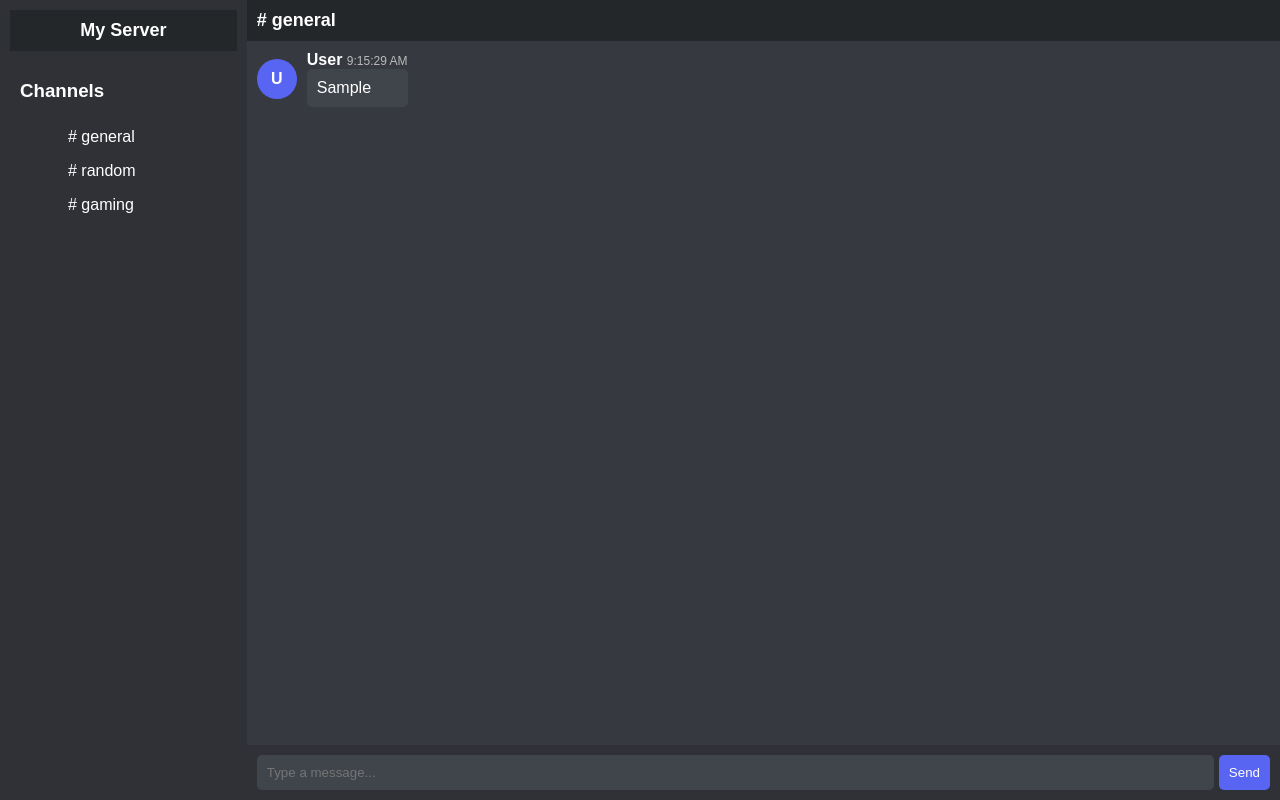
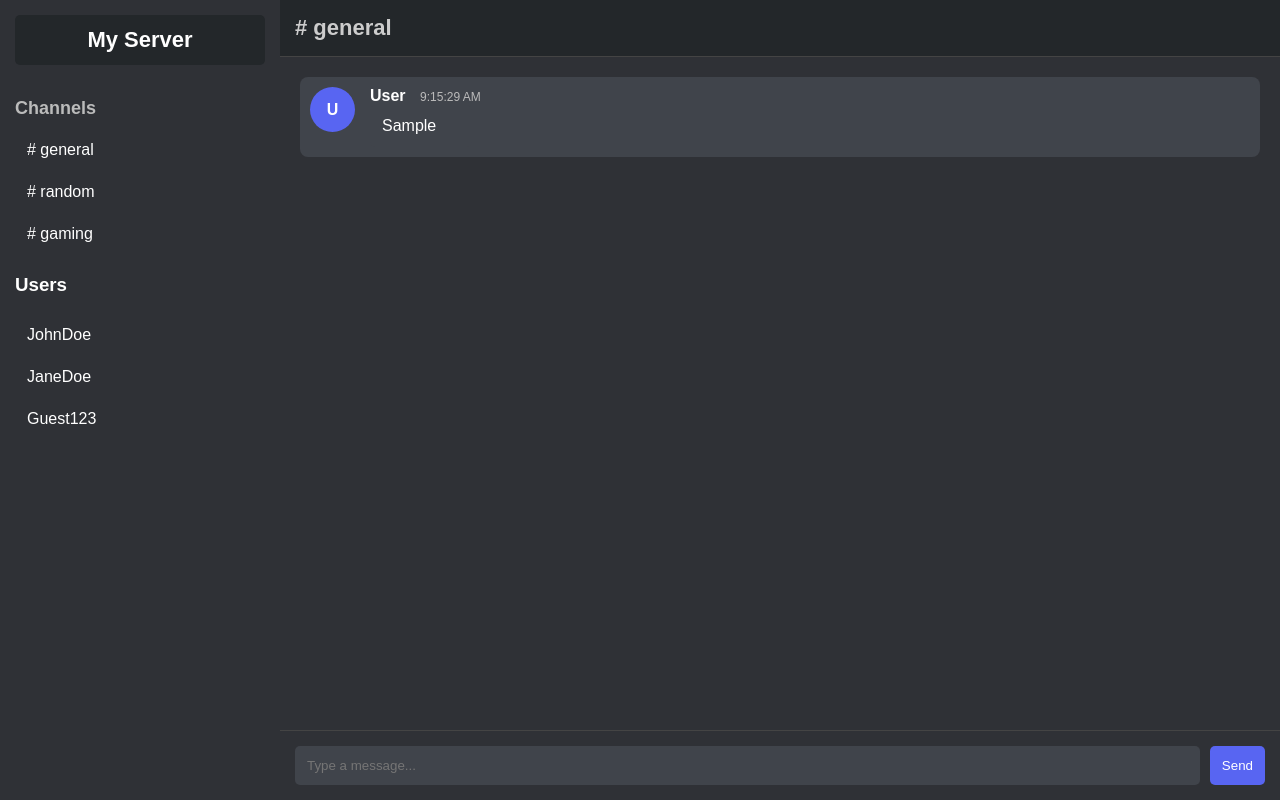
Before and after one commit to Sang0000022255/bot, a plain HTML site: page index.html in a window 1280 px wide. Both pictures are taken after typing "Sample" into the empty fields and a click on the button "Send". Drawn offline with Linux system fonts and the light colour scheme.

Commit message:
Update index.html

```diff
--- a/index.html
+++ b/index.html
@@ -5,22 +5,159 @@
     <meta name="viewport" content="width=device-width, initial-scale=1.0">
     <title>Discord Clone</title>
     <style>
-        body { display: flex; height: 100vh; margin: 0; font-family: Arial, sans-serif; background: #36393f; color: white; }
-        .sidebar { width: 18%; background: #2f3136; padding: 10px; display: flex; flex-direction: column; }
-        .server-name { font-size: 18px; font-weight: bold; padding: 10px; background: #23272a; text-align: center; }
-        .channels, .users { flex-grow: 1; padding: 10px; }
-        .channels li, .users li { list-style: none; padding: 8px; cursor: pointer; }
-        .channels li:hover, .users li:hover { background: #40444b; border-radius: 5px; }
-        .chat-container { width: 82%; display: flex; flex-direction: column; }
-        .chat-header { background: #23272a; padding: 10px; font-size: 18px; font-weight: bold; }
-        .messages { flex-grow: 1; padding: 10px; overflow-y: auto; }
-        .message { display: flex; align-items: center; margin-bottom: 10px; }
-        .avatar { width: 40px; height: 40px; border-radius: 50%; margin-right: 10px; background: #5865F2; display: flex; align-items: center; justify-content: center; font-weight: bold; }
-        .msg-content { background: #40444b; padding: 10px; border-radius: 5px; }
-        .input-container { display: flex; padding: 10px; background: #2f3136; }
-        input { flex-grow: 1; padding: 10px; border: none; border-radius: 5px; background: #40444b; color: white; }
-        button { padding: 10px; border: none; border-radius: 5px; background: #5865F2; color: white; margin-left: 5px; cursor: pointer; }
-        button:hover { background: #4752c4; }
+        body {
+            display: flex;
+            height: 100vh;
+            margin: 0;
+            font-family: Arial, sans-serif;
+            background: #36393f;
+            color: white;
+        }
+
+        .sidebar {
+            width: 20%;
+            background: #2f3136;
+            padding: 15px;
+            display: flex;
+            flex-direction: column;
+            box-shadow: 3px 0 10px rgba(0, 0, 0, 0.5);
+        }
+
+        .server-name {
+            font-size: 22px;
+            font-weight: bold;
+            padding: 12px;
+            background: #23272a;
+            text-align: center;
+            border-radius: 5px;
+            margin-bottom: 15px;
+        }
+
+        .channels h3 {
+            font-size: 18px;
+            margin-bottom: 10px;
+            color: #bbb;
+        }
+
+        .channels ul {
+            padding: 0;
+        }
+
+        .channels li, .users li {
+            list-style: none;
+            padding: 12px;
+            cursor: pointer;
+            border-radius: 5px;
+            transition: background 0.3s ease;
+        }
+
+        .channels li:hover, .users li:hover {
+            background: #40444b;
+        }
+
+        .chat-container {
+            width: 80%;
+            display: flex;
+            flex-direction: column;
+        }
+
+        .chat-header {
+            background: #23272a;
+            padding: 15px;
+            font-size: 22px;
+            font-weight: bold;
+            color: #ccc;
+            border-bottom: 1px solid #444;
+        }
+
+        .messages {
+            flex-grow: 1;
+            padding: 20px;
+            overflow-y: auto;
+            background: #2f3136;
+        }
+
+        .message {
+            display: flex;
+            align-items: flex-start;
+            margin-bottom: 15px;
+            padding: 10px;
+            border-radius: 8px;
+            background: #40444b;
+            transition: background 0.3s ease;
+        }
+
+        .message:hover {
+            background: #4e5358;
+        }
+
+        .avatar {
+            width: 45px;
+            height: 45px;
+            border-radius: 50%;
+            background: #5865F2;
+            display: flex;
+            align-items: center;
+            justify-content: center;
+            font-weight: bold;
+            color: white;
+            margin-right: 15px;
+        }
+
+        .msg-content {
+            max-width: 70%;
+            padding: 12px;
+            background: #40444b;
+            border-radius: 5px;
+            word-wrap: break-word;
+        }
+
+        .input-container {
+            display: flex;
+            padding: 15px;
+            background: #2f3136;
+            border-top: 1px solid #444;
+        }
+
+        input {
+            flex-grow: 1;
+            padding: 12px;
+            border: none;
+            border-radius: 5px;
+            background: #40444b;
+            color: white;
+            margin-right: 10px;
+        }
+
+        input:focus {
+            outline: none;
+            background: #505556;
+        }
+
+        button {
+            padding: 12px;
+            border: none;
+            border-radius: 5px;
+            background: #5865F2;
+            color: white;
+            cursor: pointer;
+            transition: background 0.3s ease;
+        }
+
+        button:hover {
+            background: #4752c4;
+        }
+
+        .timestamp {
+            font-size: 12px;
+            color: #bbb;
+            margin-left: 10px;
+        }
+
+        .channels ul, .users ul {
+            padding: 0;
+            margin: 0;
+        }
     </style>
 </head>
 <body>
@@ -32,6 +169,14 @@
                 <li onclick="switchChannel('general')"># general</li>
                 <li onclick="switchChannel('random')"># random</li>
                 <li onclick="switchChannel('gaming')"># gaming</li>
+            </ul>
+        </div>
+        <div class="users">
+            <h3>Users</h3>
+            <ul>
+                <li>JohnDoe</li>
+                <li>JaneDoe</li>
+                <li>Guest123</li>
             </ul>
         </div>
     </div>
@@ -73,9 +218,9 @@
                 const msgDiv = document.createElement('div');
                 msgDiv.classList.add('message');
                 msgDiv.innerHTML = `
-                    <div class="avatar">U</div>
+                    <div class="avatar">${msg.user.charAt(0)}</div>
                     <div>
-                        <strong>${msg.user}</strong> <span style="font-size: 12px; color: #bbb;">${msg.time}</span>
+                        <strong>${msg.user}</strong> <span class="timestamp">${msg.time}</span>
                         <div class="msg-content">${msg.text}</div>
                     </div>
                 `;
```
